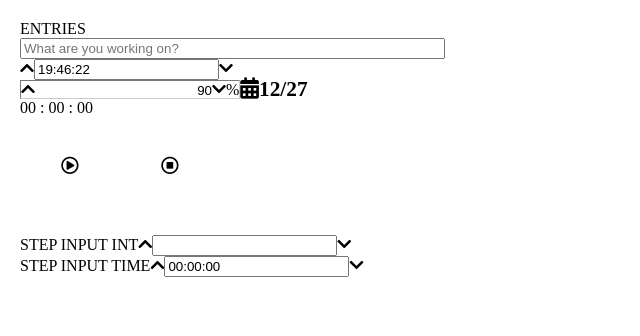
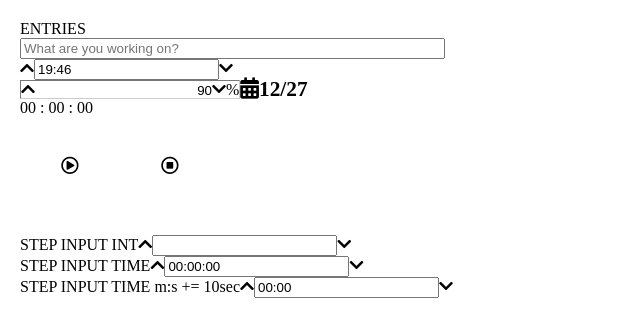
Before and after one commit to ericasu33/sprig, a React (Create React App) app: page / in a window 1280 px wide. Shown: the top 336 px of the page, without its empty margins (0-640 px from the left). Built offline with nearby package versions, Linux system fonts and the light colour scheme.

Commit message:
WIP continue to refine stepInputTime

```diff
--- a/src/App.js
+++ b/src/App.js
@@ -14,9 +14,18 @@ function App() {
       <br />
       STEP INPUT TIME
       <StepInputTime
-        value={new Date(0)}
-        format={['h', 'm', 's']}
-        stepSize={1000 * 60*5}
+        value={0}
+        format='timer'
+        display={{hour: '2-digit', minute: '2-digit', second: '2-digit'}}
+        stepSize={'5:00'}
+      />
+      <br />
+      STEP INPUT TIME m:s += 10sec
+      <StepInputTime
+        value={0}
+        format='timer'
+        display={{minute: '2-digit', second: '2-digit'}}
+        stepSize={'0:10'}
       />
     </div>
   );
--- a/src/components/Entries.jsx
+++ b/src/components/Entries.jsx
@@ -74,13 +74,10 @@ function Entries() {
         <div>
           <StepInputTime
             name='startTime'
-            format={['h', 'm']}
-            // time={getLocalTimeNow}
-            // h={getLocalTimeNow.getHours()}
-            // m={getLocalTimeNow.getMinutes()}
-            // s={getLocalTimeNow.getSeconds()}
+            format='clock'
+            display={{hour: '2-digit', minute: '2-digit'}}
             value={new Date()}
-            stepSize={1000 * 60}
+            stepSize={'1:00'}
           />
         </div>
         {/* no manual input yet */}
--- a/src/components/StepInputTime.jsx
+++ b/src/components/StepInputTime.jsx
@@ -8,35 +8,31 @@ import './StepInput.scss'
 */
 
 const StepInputTime = function(props) {
-
-
-  const [value, setValue] = useState(new Date(props.value))
-  console.log('value:', value)
-
-  // const time = new Date(props.value)
-
-  const h = value.getHours()
-  const m = value.getMinutes()
-  // value.setMinutes(m + 5)
-  const s = value.getSeconds()
-  // console.log('h:m:s', h, ':', m, ':', s);
-  // console.log('`${h}:${m}`', `${h}:${m}`);
+  const [value, setValue] = useState(new Date(props.value || 0))
+  // console.log('value:', value)
 
   const timeStr = value.toLocaleTimeString([], {
     hour12: false,
-    hour: '2-digit',
-    minute: '2-digit',
-    second: '2-digit'
+    ...props.display
   });
   console.log('timeStr:', timeStr);
 
-  const stepValue = function (value, sign, stepSize = props.stepSize || 1000 * 60) {
-    return new Date(Number(value) + sign * Number(stepSize))
+  const updateFromInputStr = function(inputStr) {
+    const [h, m, s] = inputStr.split(':')
+    console.log('h:m:s', h, ':', m, ':', s);
+    setValue(prev => {
+      const newTime = prev
+      if (h) prev.setHours = h
+      if (m) prev.setMinutes = m
+      if (s) prev.setSeconds = s
+      return newTime
+    })
   }
 
-  const getDateFromInputStr = function(inputStr) {
-    const [h, m, s] = inputStr.split(':')
-    console.log('h:m:s', h, ':', m, ':', s);
+  const stepValue = function (value, sign, stepSize = props.stepSize || '1:00') {
+    const [m, s] = stepSize.split(':')
+    const stepSizeMillis = m * 60 * 1000 + s * 1000
+    return new Date(Number(value) + sign * Number(stepSizeMillis))
   }
 
   return (
@@ -46,7 +42,7 @@ const StepInputTime = function(props) {
         // value={`${h}:${m}`}
         value={timeStr}
         // onChange={e => setValue(e.target.value)}
-        onChange={e => getDateFromInputStr(e.target.value)}
+        onChange={e => updateFromInputStr(e.target.value)}
         // onChange={e => console.log('--- input value is:', typeof e.target.value)}
         name={props.name}
         type='text'
```
